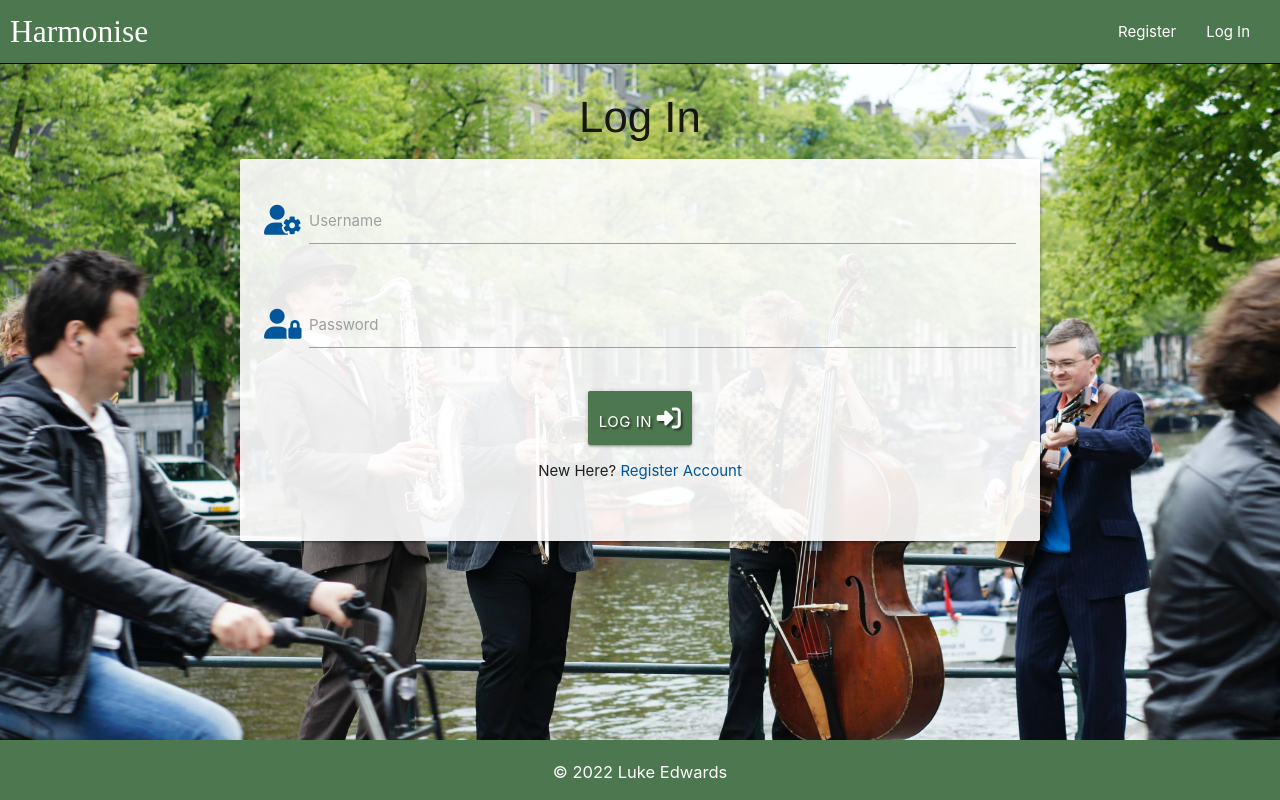
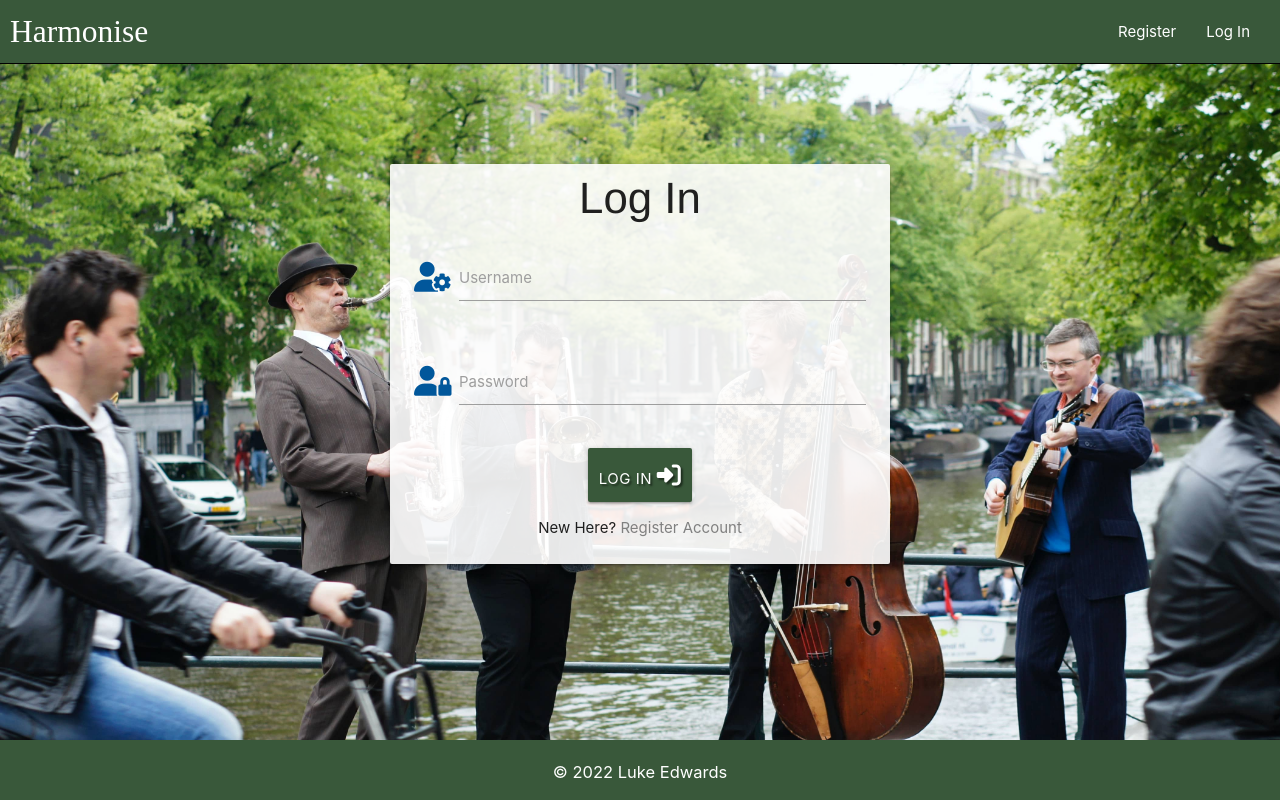
Before and after one commit to Luketedwards/harmonize, a Flask app: page / in a window 1280 px wide. Run offline with Flask 2, Linux system fonts and the light colour scheme; some libraries are stand-ins or nearby versions; some web fonts are replaced.

Commit message:
Changed color and layout of login page

```diff
--- a/static/css/style.css
+++ b/static/css/style.css
@@ -33,7 +33,7 @@ html,body
 }
 
 .btn{
-    background-color: #4d774e!important;
+    background-color: #39583a!important;
 }
 
 .btn:hover{
@@ -194,13 +194,13 @@ h1, h2, h3, h4{
 }
 
 #navbar-color-side{
-    background-color: #4d774e !important;
+    background-color: #39583a !important;
     border-bottom: 1px solid black;
 
 }
 
 footer{
-    background-color: #4d774e !important;
+    background-color: #39583a !important;
 }
 
 #navbar-color-side a{
@@ -304,8 +304,26 @@ footer{
 
 
 #login-container{
-    max-width: 800px;
+    max-width: 500px;
     margin: 0 auto;
+    margin-top: 100px;
+}
+
+#login-container h3{
+    margin-top: 0;
+}
+
+#login-container .card-panel{
+    padding-top: 10px;
+    padding-bottom: 10px;
+}
+
+#login-card-panel-footer a{
+    color: grey!important;
+}
+
+#login-card-panel-footer{
+    margin-bottom: 0;
 }
 
 #login-container button{
--- a/templates/login.html
+++ b/templates/login.html
@@ -75,11 +75,12 @@
 
 
 
-<h3 class="center-align">Log In</h3>
+
 
     <div class="container">
         <form id="login-container"  class="col s12 m8 offset-m2" method="POST" action="{{ url_for('login') }}">
             <div class="card-panel">
+              <h3 class="center-align">Log In</h3>
                 <!-- username -->
                 <div class="row">
 					<div class="input-field col s12">
@@ -106,7 +107,7 @@
                     </button>
                   </div>
                 </div>
-                <div class="row">
+                <div id="login-card-panel-footer" class="row">
                   <div class="col s12">
                       <p class="center-align">
                           New Here?
```
